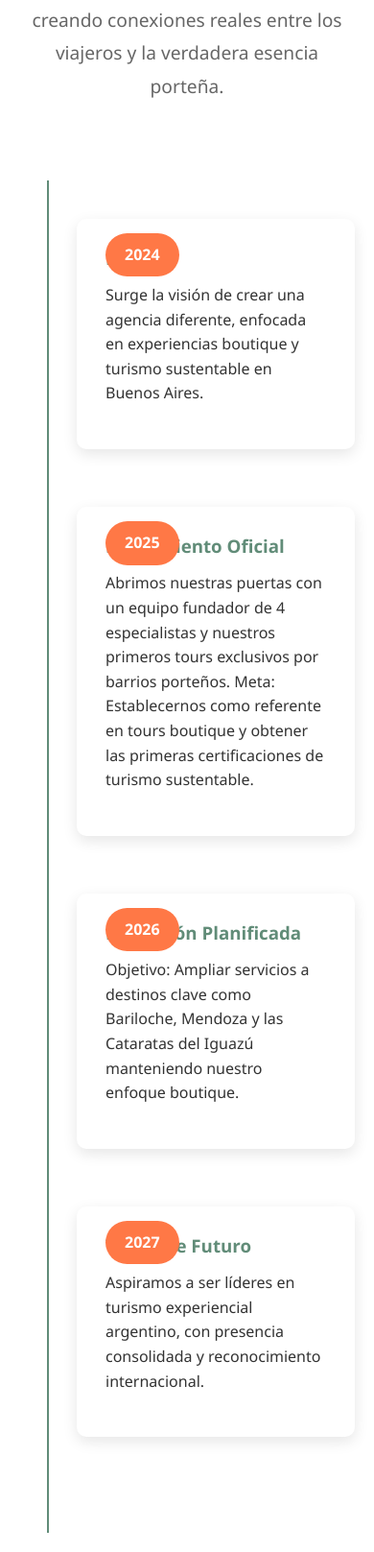
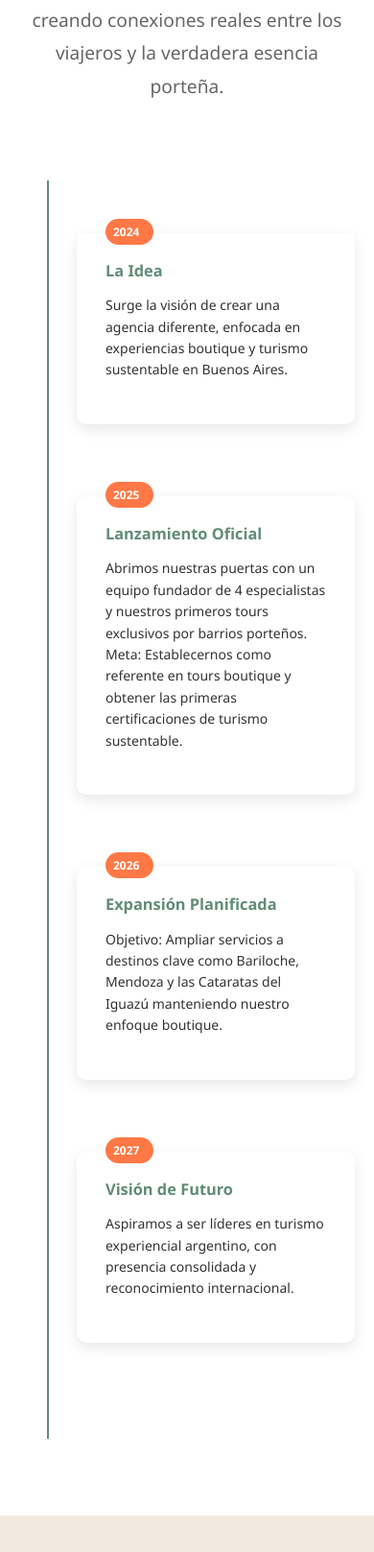
Before and after one commit to G0nzaloRojas/TURISMO, a PHP site: page /about.php in a window 390 px wide. Shown: the part 714-2331 px from the top of the page at 96% size. Run offline with PHP 8.4, Linux system fonts and the light colour scheme.

Commit message:
Estilos responsive

```diff
--- a/about.php
+++ b/about.php
@@ -77,6 +77,8 @@
         <!-- Timeline -->
         <div class="timeline">
           <div class="timeline-item">
+            <div style="width: 45%"></div>
+            <div class="timeline-year">2024</div>
             <div class="timeline-content">
               <h3>La Idea</h3>
               <p>
@@ -84,8 +86,7 @@
                 experiencias boutique y turismo sustentable en Buenos Aires.
               </p>
             </div>
-            <div class="timeline-year">2024</div>
-            <div style="width: 45%"></div>
+
           </div>
 
           <div class="timeline-item">
@@ -115,6 +116,8 @@
           </div>
 
           <div class="timeline-item">
+            <div style="width: 45%"></div>
+            <div class="timeline-year">2027</div>
             <div class="timeline-content">
               <h3>Visión de Futuro</h3>
               <p>
@@ -122,8 +125,8 @@
                 con presencia consolidada y reconocimiento internacional.
               </p>
             </div>
-            <div class="timeline-year">2027</div>
-            <div style="width: 45%"></div>
+
+
           </div>
         </div>
       </div>
--- a/css/styles.css
+++ b/css/styles.css
@@ -1616,16 +1616,22 @@ a {
   .timeline-item {
     flex-direction: column !important;
     margin-left: 60px;
+    gap: 15px;
   }
 
   .timeline-content {
     width: 100%;
+    font-size: 14px;
   }
 
   .timeline-year {
     left: 30px;
     transform: translateX(0);
-    margin: 15px 0;
+
+    font-size: 12px;
+    padding: 4px 8px;
+    min-width: 50px;
+    flex-shrink: 0;
   }
 
   .about-intro h2 {
```
Also changed, not shown: backend/contactoBG.php (indentation only).
